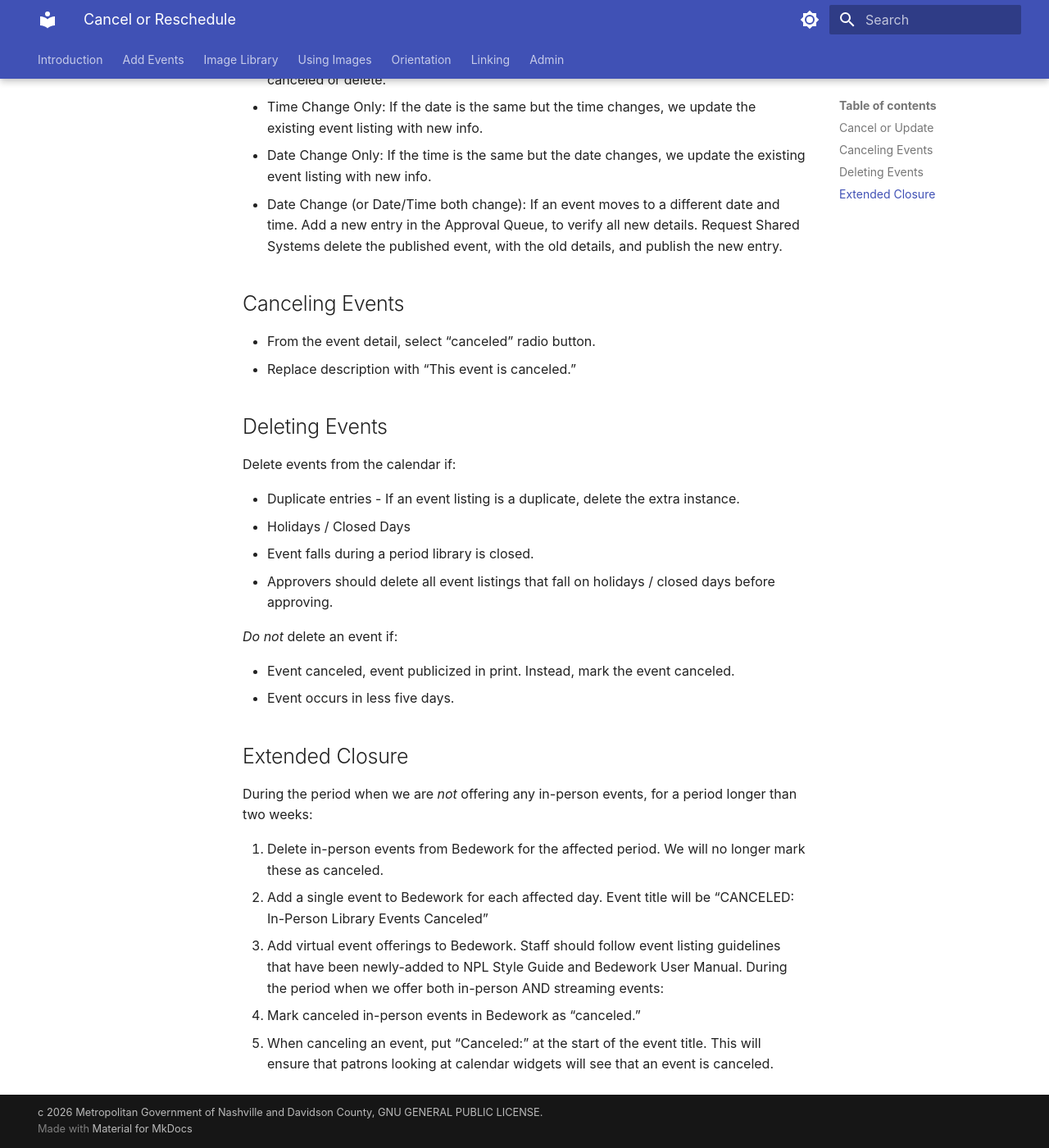
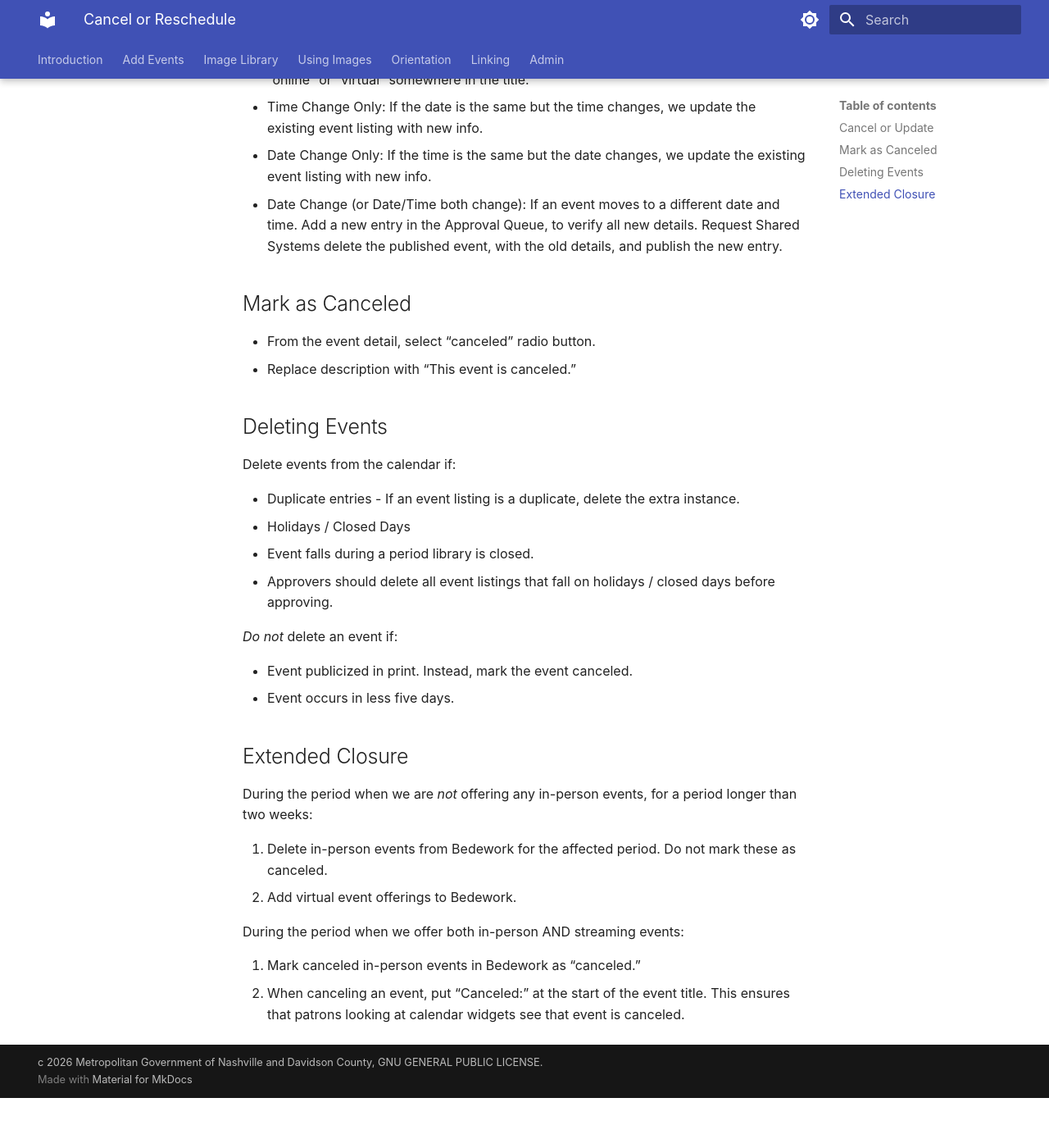
Before and after one commit to Nashville-Public-Library/bedework-docs, an MkDocs documentation site: the page built from docs/change-events/cancel.md, in a window 1280 px wide and 1400 px high, scrolled down 514 px. Shown: the whole window at 82% size. Built offline with MkDocs 1.6.1 and Material for MkDocs 9.7.7, drawn with Linux system fonts in a browser that asks for light colours; after the commit the page ends 1853 px from its top, so only the background shows below that; some of the changed text lies outside the part shown.

Commit message:
reword cancel

```diff
--- a/docs/change-events/cancel.md
+++ b/docs/change-events/cancel.md
@@ -9,15 +9,15 @@ When event is less than five days out, mark events canceled instead of deleting
 
 ## Cancel or Update
 
-When do we mark an event canceled vs just updating the existing event listing with new info?
+When do we mark an event canceled versus updating the existing event listing with new information?
 
+- Canceled: If the event is totally canceled and isn’t just moving online, mark the event canceled. If event is more than five days out, delete.
 - Room Change: If an event moves from in-person to online and date/time is the same, update the existing event listing to add virtual event details so patrons can connect. Essentially, the “room” changed from Inglewood to Online. For this to work, we need “online” or “virtual” somewhere in the title.
-- Canceled: If the event is totally canceled and isn’t just moving online, mark the event canceled or delete.
 - Time Change Only: If the date is the same but the time changes, we update the existing event listing with new info.
 - Date Change Only: If the time is the same but the date changes, we update the existing event listing with new info.
 - Date Change (or Date/Time both change): If an event moves to a different date and time. Add a new entry in the Approval Queue, to verify all new details. Request Shared Systems delete the published event, with the old details, and publish the new entry.
 
-## Canceling Events
+## Mark as Canceled
 
 - From the event detail, select “canceled” radio button.
 - Replace description with “This event is canceled.”
@@ -33,16 +33,17 @@ Delete events from the calendar if:
 
 _Do not_ delete an event if:
 
-- Event canceled, event publicized in print. Instead, mark the event canceled.
+- Event publicized in print. Instead, mark the event canceled.
 - Event occurs in less five days.
 
 ## Extended Closure
 
 During the period when we are _not_ offering any in-person events, for a period longer than two weeks:
 
-1. Delete in-person events from Bedework for the affected period. We will no longer mark these as canceled.
-1. Add a single event to Bedework for each affected day. Event title will be “CANCELED: In-Person Library Events Canceled”
-1. Add virtual event offerings to Bedework. Staff should follow event listing guidelines that have been newly-added to NPL Style Guide and Bedework User Manual.
+1. Delete in-person events from Bedework for the affected period. Do not mark these as canceled.
+1. Add virtual event offerings to Bedework.
+
 During the period when we offer both in-person AND streaming events:
+
 1. Mark canceled in-person events in Bedework as “canceled.”
-1. When canceling an event, put “Canceled:” at the start of the event title. This will ensure that patrons looking at calendar widgets will see that an event is canceled.
+1. When canceling an event, put “Canceled:” at the start of the event title. This ensures that patrons looking at calendar widgets see that event is canceled.
```
